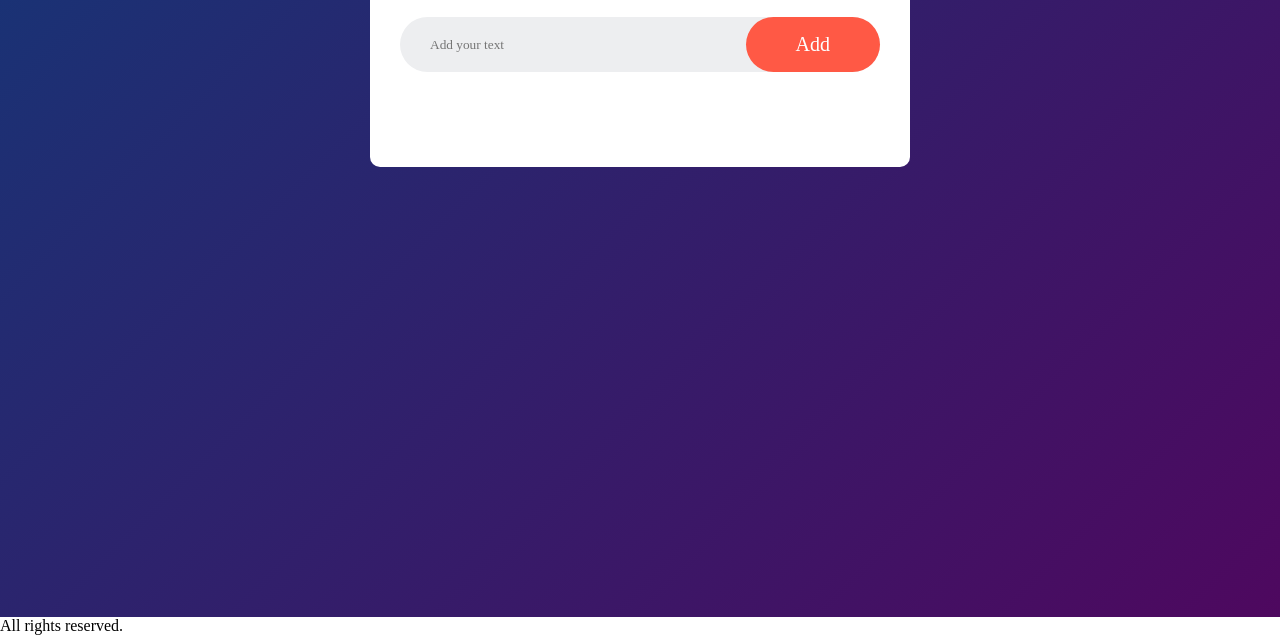
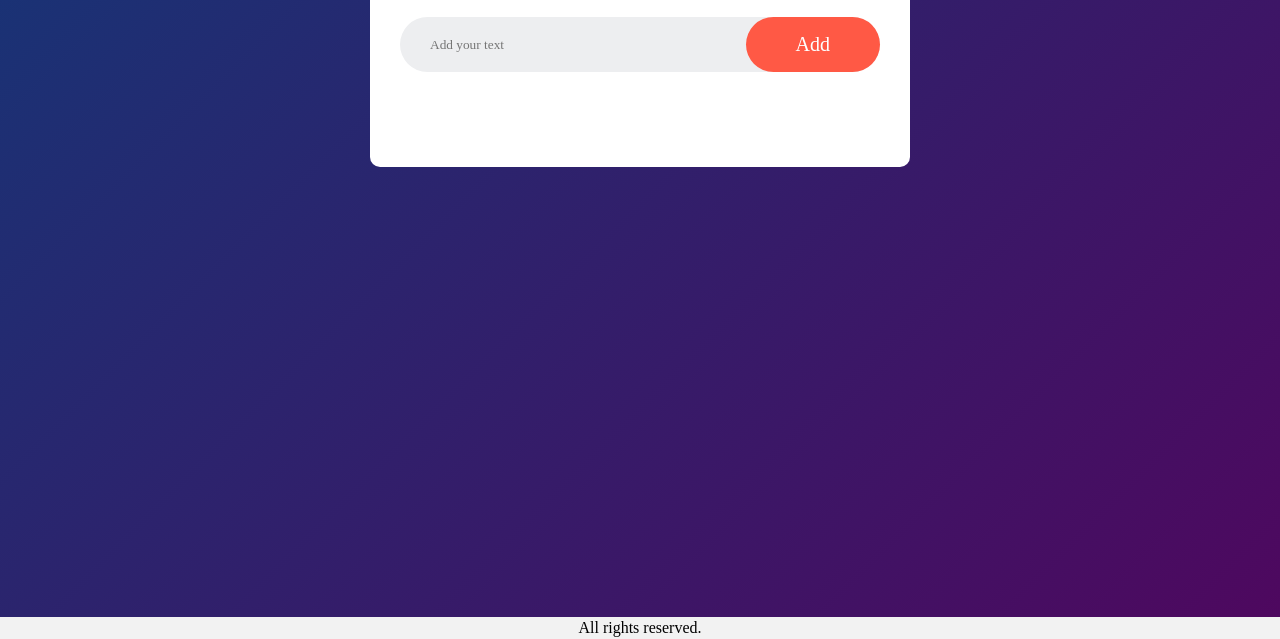
Before and after one commit to V7jatin/todo-list, a plain HTML site: page index.html in a window 1280 px wide. Shown: the part 183-822 px from the top of the page. Drawn offline with Linux system fonts and the light colour scheme.

Commit message:
style.css

```diff
--- a/style.css
+++ b/style.css
@@ -99,3 +99,11 @@ ul li span{
 ul li span:hover{
     background: #edeef0;
 }
+footer {
+  display: flex;
+  justify-content: center;
+  align-items: center;
+  text-align: center;
+  padding: 2px;
+  background-color: #f2f2f2;
+}
```
